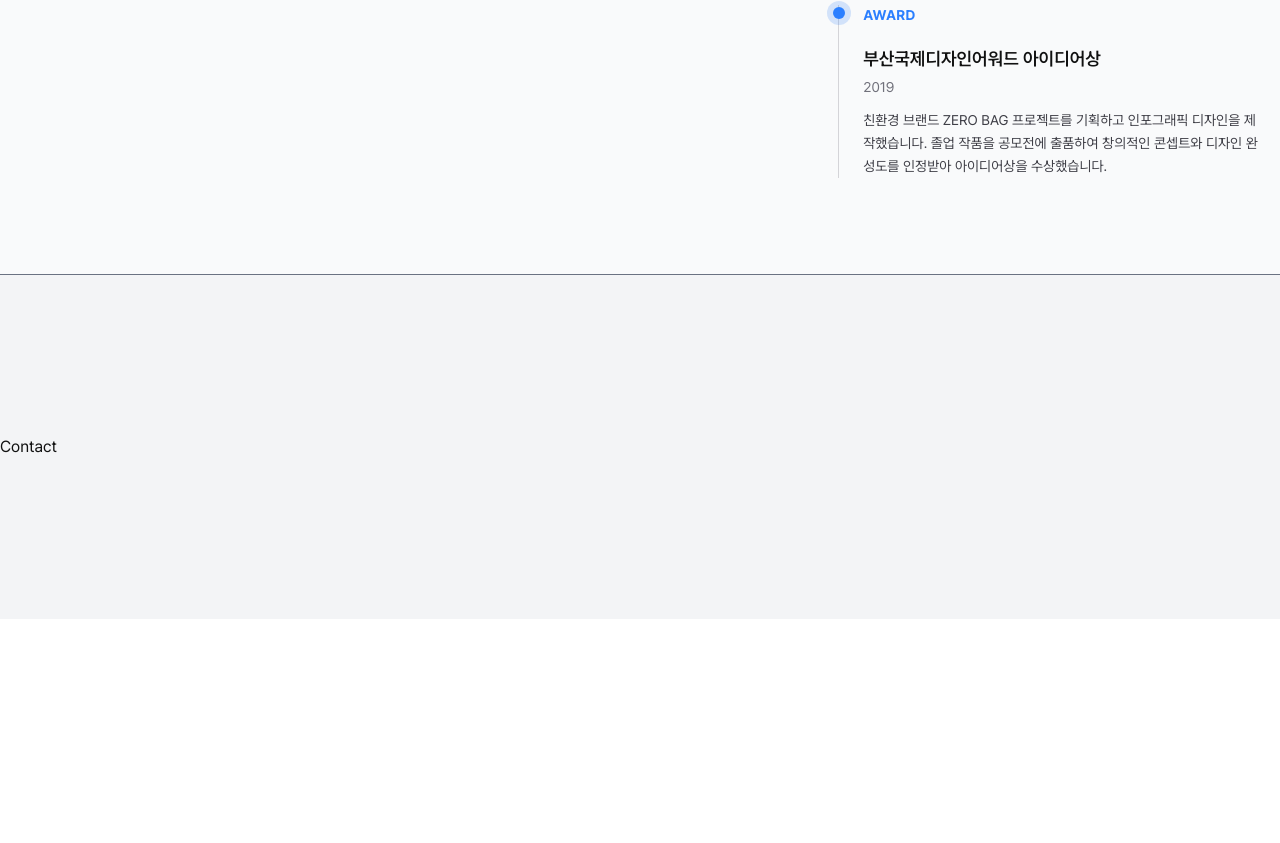
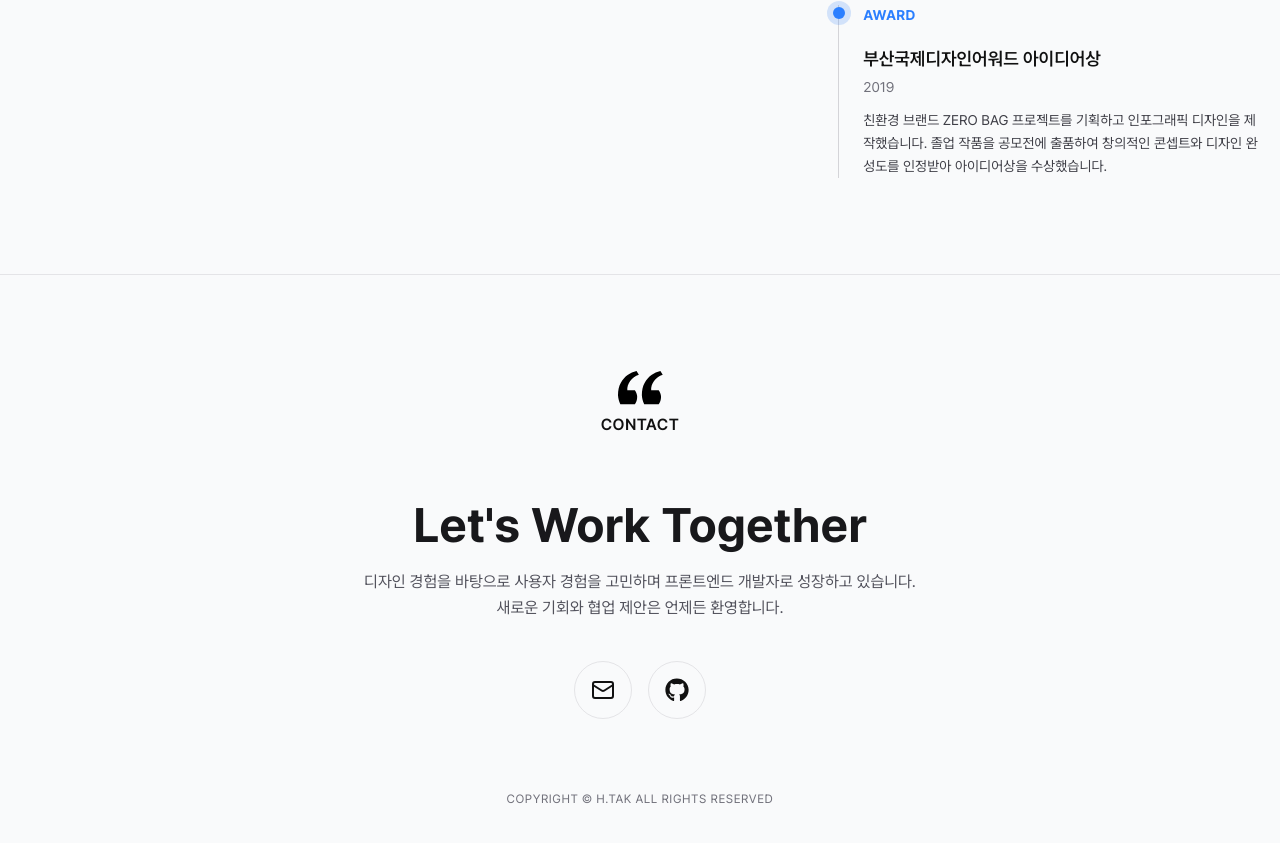
Before and after one commit to htak0601/htak-portfolio, a Next.js app: page / in a window 1280 px wide. Shown: the part 4048-4891 px from the top of the page. Before the commit the page ends 4667 px from the top, so only its background shows below. Built offline with nearby package versions, Linux system fonts and the light colour scheme.

Commit message:
feat: contact seciotn UI

```diff
--- a/src/app/setctions/contact/Contact.tsx
+++ b/src/app/setctions/contact/Contact.tsx
@@ -1,7 +1,62 @@
+import Image from "next/image"
+import { Mail } from "lucide-react"
+import { FaGithub } from "react-icons/fa"
+
 export default function Contact() {
   return (
-    <section id="contact" className="w-full border-t border-gray-500 bg-gray-100 py-40">
-      Contact
+    <section
+      id="contact"
+      className="scroll-mt-28 border-t border-zinc-200 bg-gray-50 px-5 pt-24 pb-10"
+    >
+      <div className="mx-auto max-w-7xl">
+        {/* Title */}
+        <header className="flex flex-col items-center">
+          <Image src="/icons/ic_black_quote.svg" alt="contact icon" width={45} height={45} />
+
+          <h2 className="mt-2 text-base font-semibold tracking-wide">CONTACT</h2>
+        </header>
+
+        {/* Content */}
+        <div className="mt-16 flex flex-col items-center">
+          <h3 className="text-center text-4xl font-bold text-zinc-900 md:text-5xl">
+            Let&apos;s Work Together
+          </h3>
+
+          <p className="mt-5 max-w-2xl text-center leading-relaxed text-zinc-600">
+            디자인 경험을 바탕으로 사용자 경험을 고민하며 프론트엔드 개발자로 성장하고 있습니다.
+            <br />
+            새로운 기회와 협업 제안은 언제든 환영합니다.
+          </p>
+
+          {/* Contact Links */}
+          <div className="mt-10 flex items-center gap-4">
+            <a
+              href="mailto:your-email@example.com"
+              aria-label="Email"
+              className="rounded-full border border-zinc-200 p-4 transition-all duration-300 hover:-translate-y-1 hover:bg-zinc-100"
+            >
+              <Mail size={24} />
+            </a>
+
+            <a
+              href="https://github.com/htak0601"
+              target="_blank"
+              rel="noopener noreferrer"
+              aria-label="GitHub"
+              className="rounded-full border border-zinc-200 p-4 transition-all duration-300 hover:-translate-y-1 hover:bg-zinc-100"
+            >
+              <FaGithub size={24} />
+            </a>
+          </div>
+        </div>
+
+        {/* Footer */}
+        <footer className="mt-12 pt-6">
+          <p className="text-center text-xs tracking-wider text-zinc-500 uppercase">
+            Copyright © H.TAK All Rights Reserved
+          </p>
+        </footer>
+      </div>
     </section>
   )
 }
```
